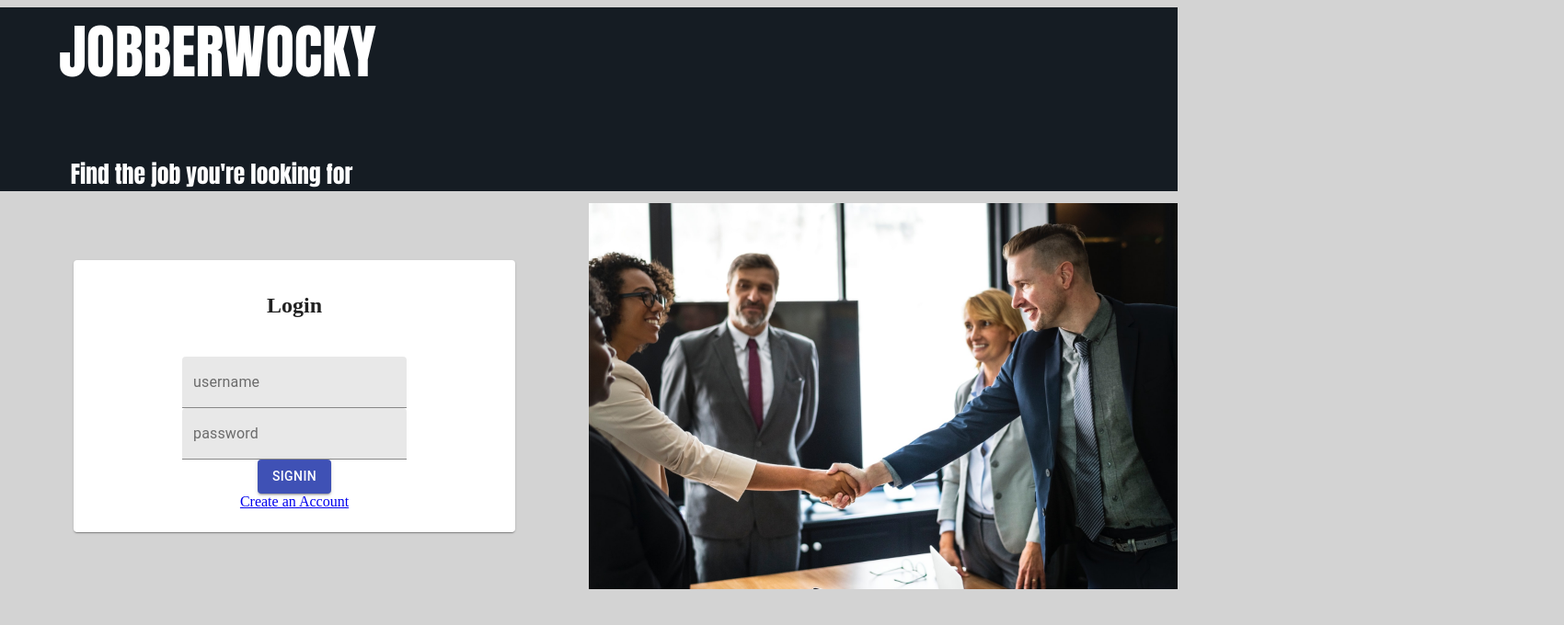
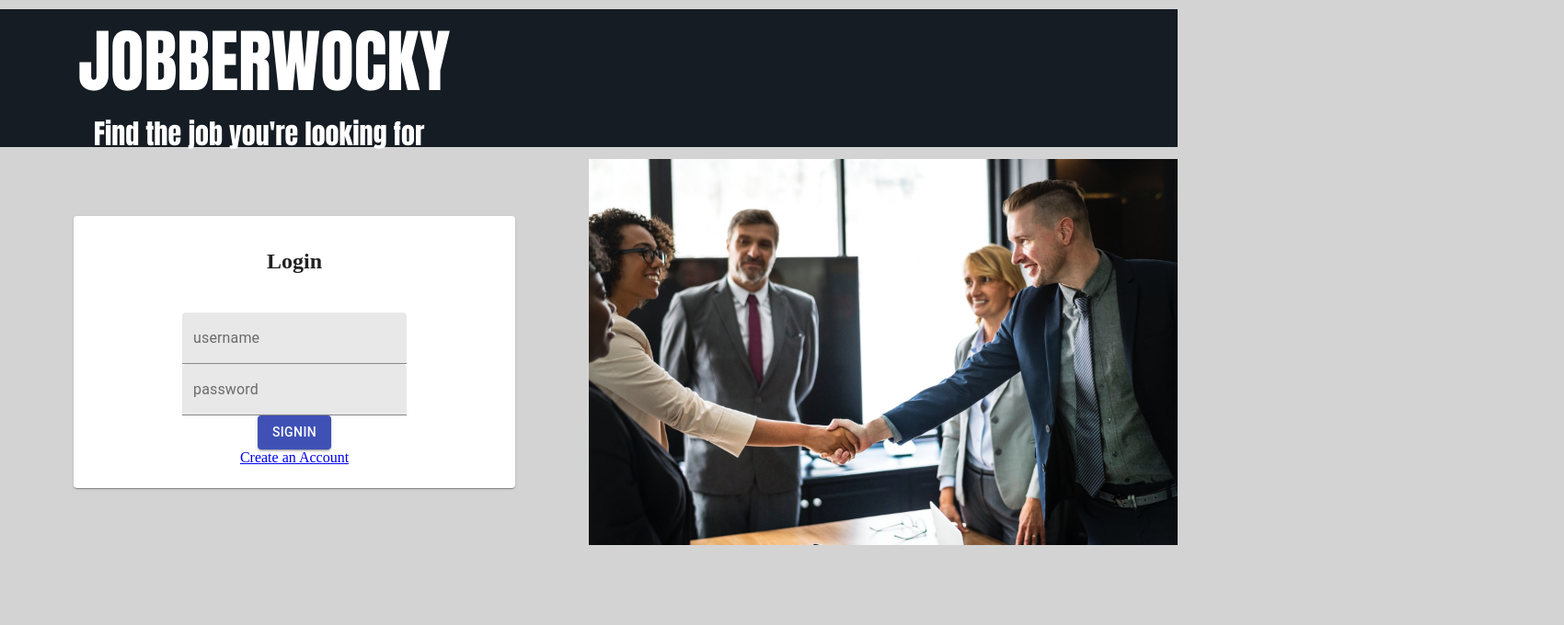
Before and after one commit to erikmjohnson/getTheJob_frontend, a React (Create React App) app in the folder main/: page / in a window 1280 px wide. Shown: the top 680 px of the page at 92% size, 1700 px wide, since content can reach past the window. Built offline with nearby package versions, Linux system fonts and the light colour scheme.

Commit message:
mae banner css

```diff
--- a/main/src/component/NavBar/NavBar.js
+++ b/main/src/component/NavBar/NavBar.js
@@ -4,8 +4,10 @@ import './_banner.scss';
 const NavBar = () => {
   return(
     <div id='banner'>
-      <h1>JOBBERWOCKY</h1>
-      <h2>Find the job you're looking for</h2>
+      <div id='bannerContainer'>
+        <h1>JOBBERWOCKY</h1>
+        <h2>Find the job you're looking for</h2>
+      </div>
     </div>
   )
 };
--- a/main/src/component/NavBar/_banner.scss
+++ b/main/src/component/NavBar/_banner.scss
@@ -1,26 +1,31 @@
 #banner {
+  background-color: #151C23;
+  margin: 0;
+  height: 150px;
+  margin-top: 10px;
+}
+#bannerContainer {
   display: flex;
   flex-direction: column;
-  background-color: #151C23;
-  margin: 0;
-  height: 25vh;
-  margin-top: 1vh;
+  margin: auto;
+  width: 1700px;
+  height: 150px;
 }
 
-#banner > h1,h2 {
+#bannerContainer > h1,h2 {
   margin: 0;
   color: white;
   font-family: Impact;
   margin-left: 5%;
 }
 
-#banner > h1 {
-  font-size: 5vw;
+#bannerContainer > h1 {
+  font-size: 75px;
 }
 
-#banner > h2 {
+#bannerContainer > h2 {
   display: flex;
-  font-size: 2vw;
+  font-size: 30px;
   margin-top: auto;
   margin-left: 6%;
 }
```
Also changed, not shown: main/src/component/Landing/Landing.js (indentation only).
